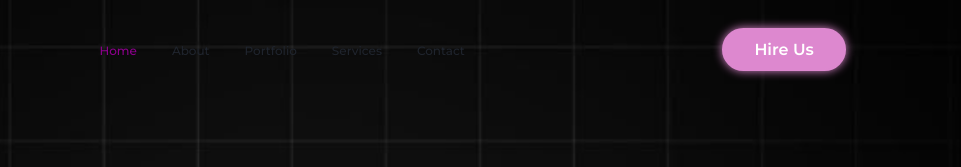
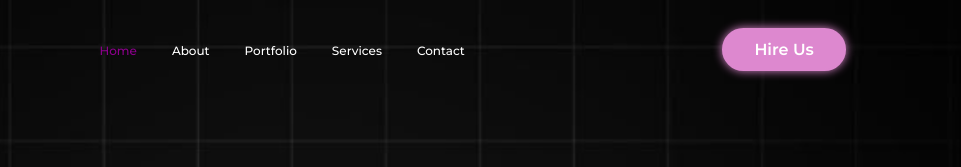
Before and after one commit to Ikiere/Ikiere, a plain HTML site: page index.html in a window 1280 px wide. Shown: the top 167 px of the page, 319-1280 px from the left. Drawn offline with nearby package versions, Linux system fonts and the light colour scheme.

Commit message:
commited

```diff
--- a/Styles/styles.css
+++ b/Styles/styles.css
@@ -2,7 +2,7 @@
 
 :root{
     --background-color: #F5F5F5;
-    --text-color: #333;
+    --text-color: #fff;
     --primary-color: #4B164C;
     --secondary-color: #DD88CF;
     --middle-color: #F8E7F6;
@@ -15,13 +15,13 @@
 }
 
 body{
-    background: #000;
+    background: #282828;
 
 }
 
 a {
     text-decoration: none;
-    color: #1f242d;
+    color: var(--text-color);
 }
 .navbar {
     position: fixed;
```
